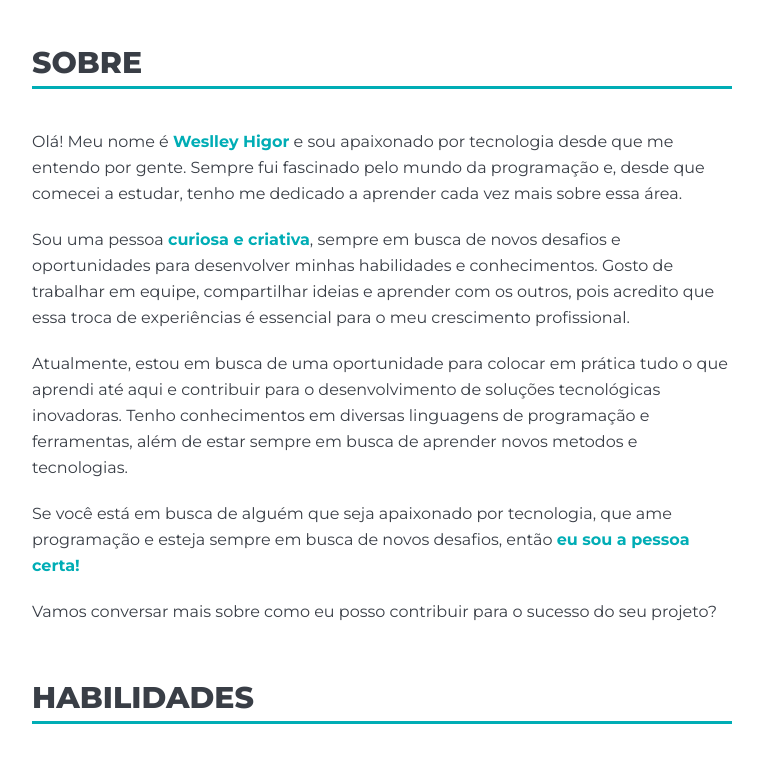
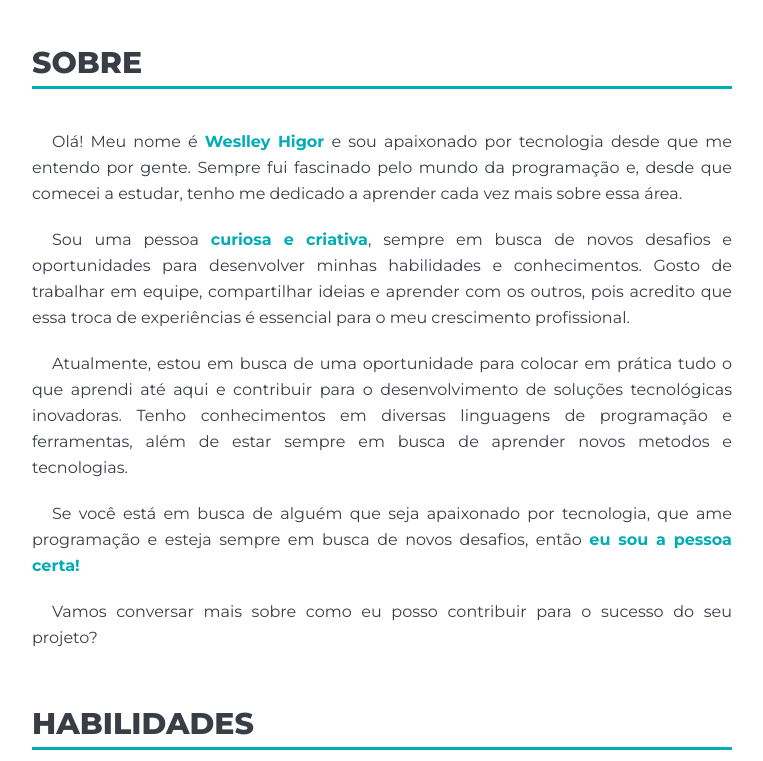
Before and after one commit to weslleyhigor/Portfolio, a plain HTML site: page index.html in a window 1280 px wide. Shown: the part 800-1561 px from the top of the page, without its empty margins (258-1021 px from the left). Drawn offline with Linux system fonts and the light colour scheme.

Commit message:
about - text-align: justfy

```diff
--- a/src/style/about.css
+++ b/src/style/about.css
@@ -1,5 +1,8 @@
 .about-container > p {
     color: var(--color-dark);
+
+    text-align: justify;
+    text-indent: 2rem;
 }
 
 span {
```
